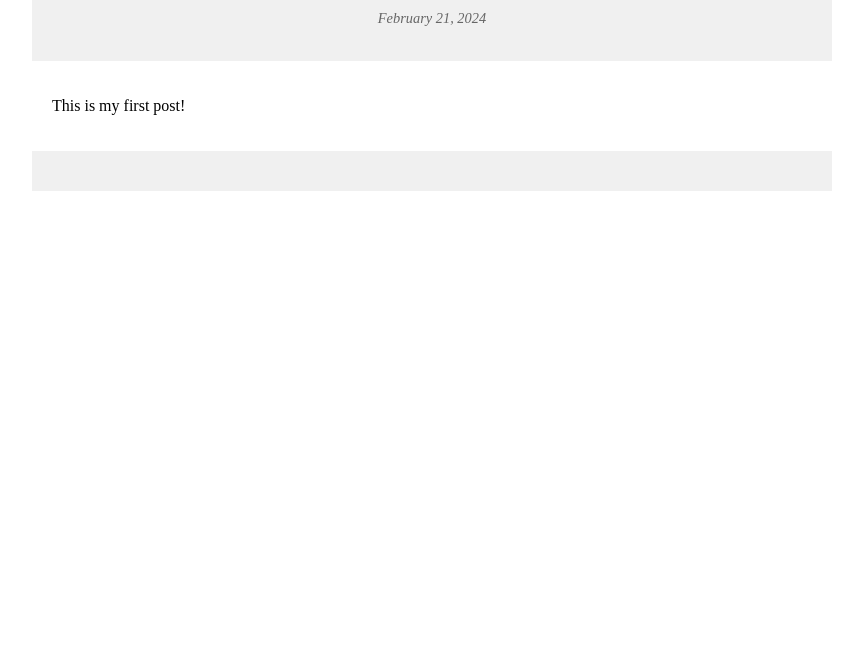
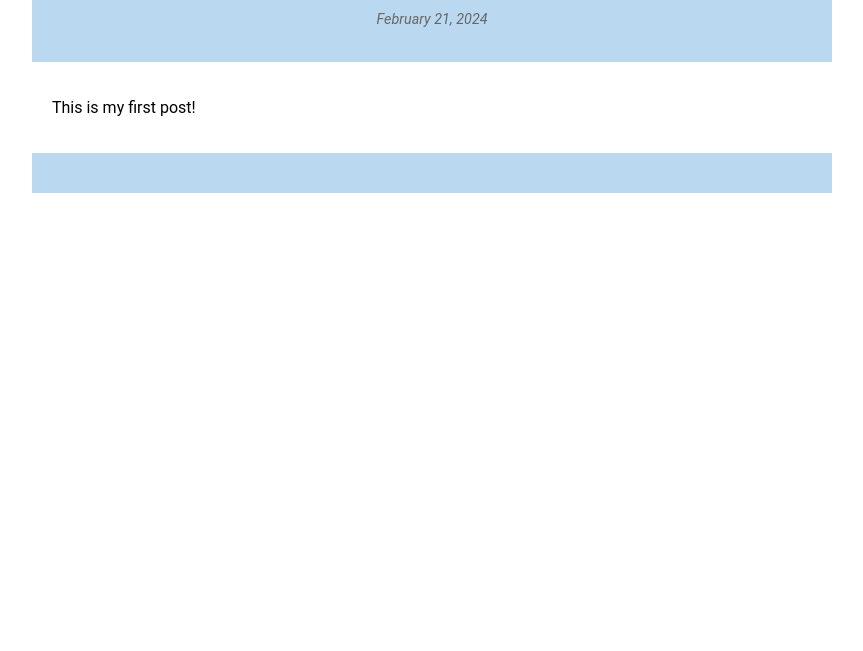
Before and after one commit to HildebrandtK/gatsby-blog, a Gatsby site: page /first-post/ in a window 1280 px wide. Shown: the part 149-800 px from the top of the page, without its empty margins (208-1071 px from the left). Built offline with nearby package versions, Linux system fonts and the light colour scheme; Gatsby itself is replaced by a stand-in of ours.

Commit message:
changed header and footer background color and fixed font

```diff
--- a/src/styles/blogPost.module.css
+++ b/src/styles/blogPost.module.css
@@ -4,8 +4,8 @@
   padding: 20px;
 }
 
-.body {
-  font-family: "Roboto", sans-serif;
+body {
+  font-family: Roboto, sans-serif;
 }
 
 .title {
@@ -34,7 +34,7 @@
 
 .header,
 .footer {
-  background-color: #f0f0f0;
+  background-color: #bbd8f1;
   padding: 20px;
   text-align: center;
 }
```
